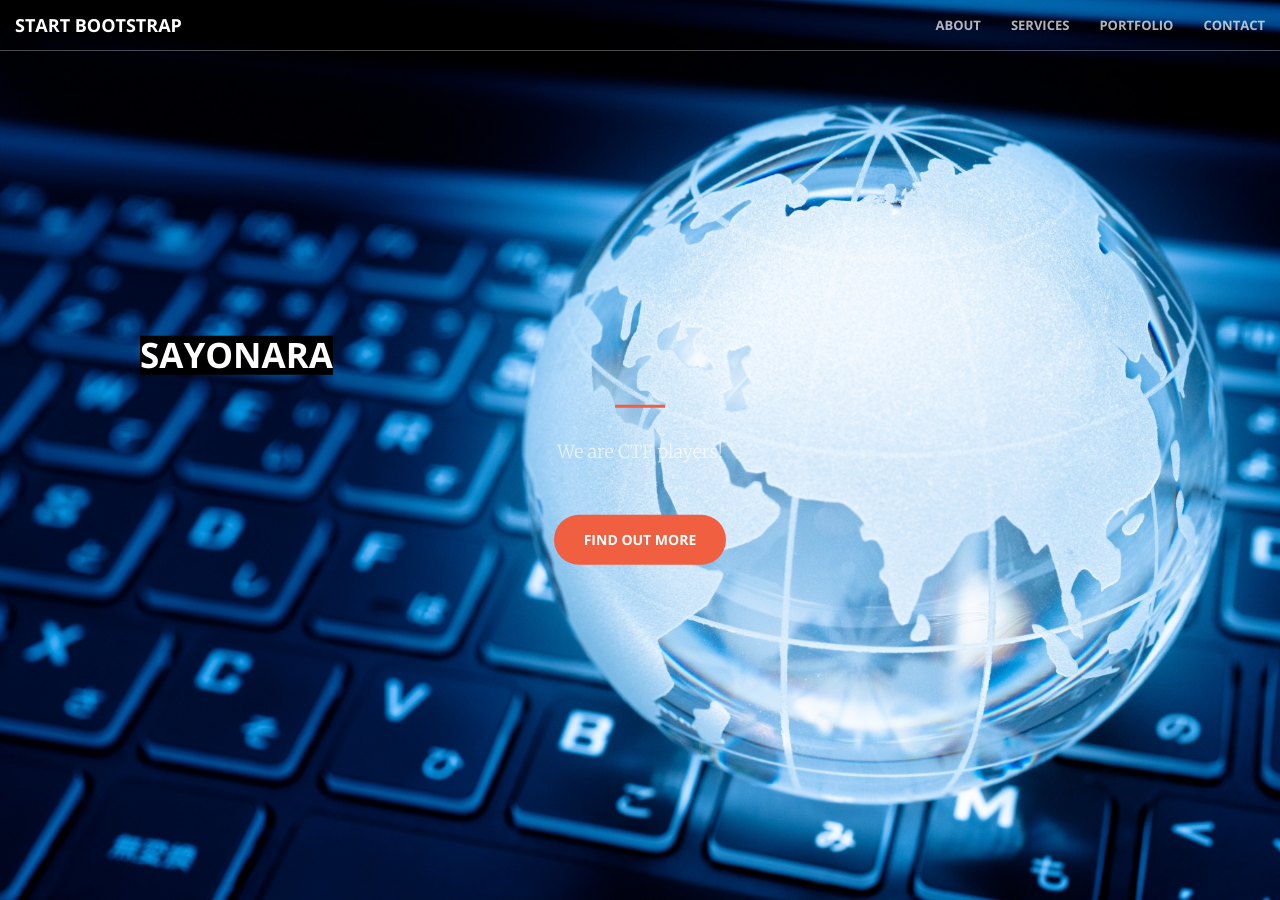
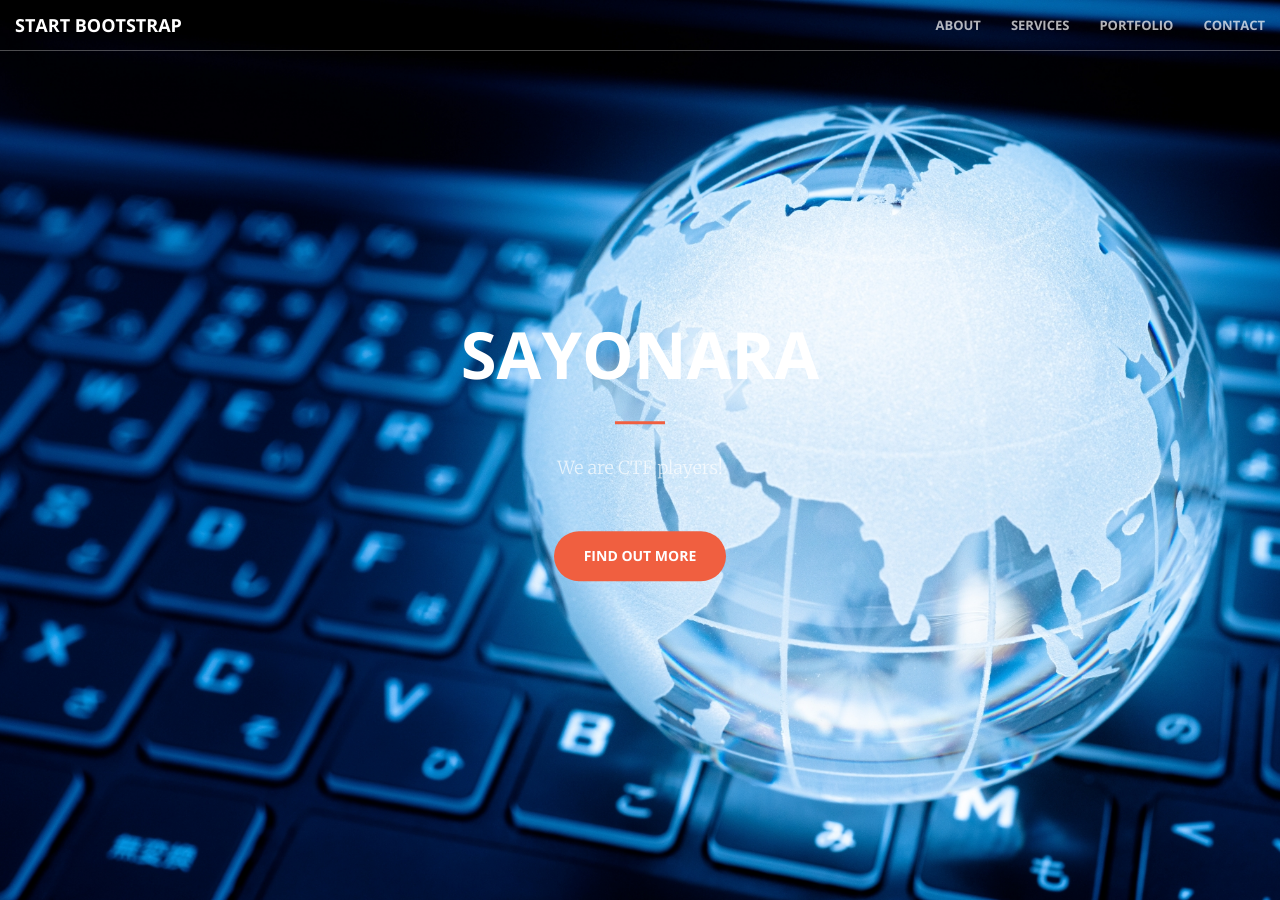
Before and after one commit to azunyan115/Sayonara.github.io, a Jekyll site: the page built from index.html, in a window 1280 px wide and 900 px high. Built offline with Jekyll 4.4.1, drawn with Linux system fonts in a browser that asks for light colours.

Commit message:
Update header.html

```diff
--- a/_includes/header.html
+++ b/_includes/header.html
@@ -2,9 +2,9 @@
     <div class="header-content">
         <div class="header-content-inner">
            <table border=0>
-               <tr bgcolor=black><td><font color=white>
-                   <h1>SAYONARA</h1></font></td></tr>
-           </table>
+               <tr bgcolor=black><font color=white>
+                   <h1>SAYONARA</h1>
+               </font></tr></table>
             <hr>
             <font color="black">
                 <p>We are CTF players!</p>
```
